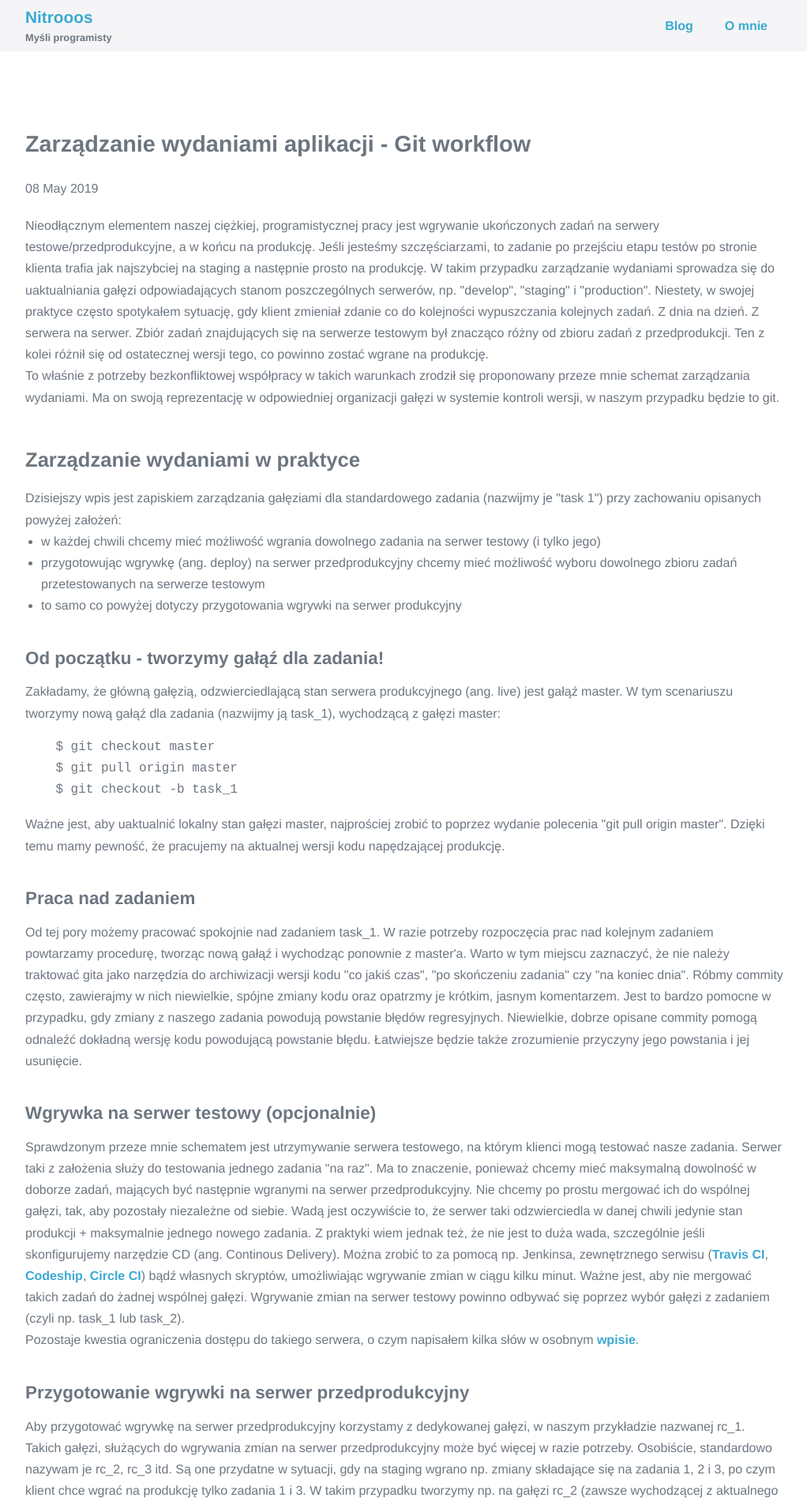
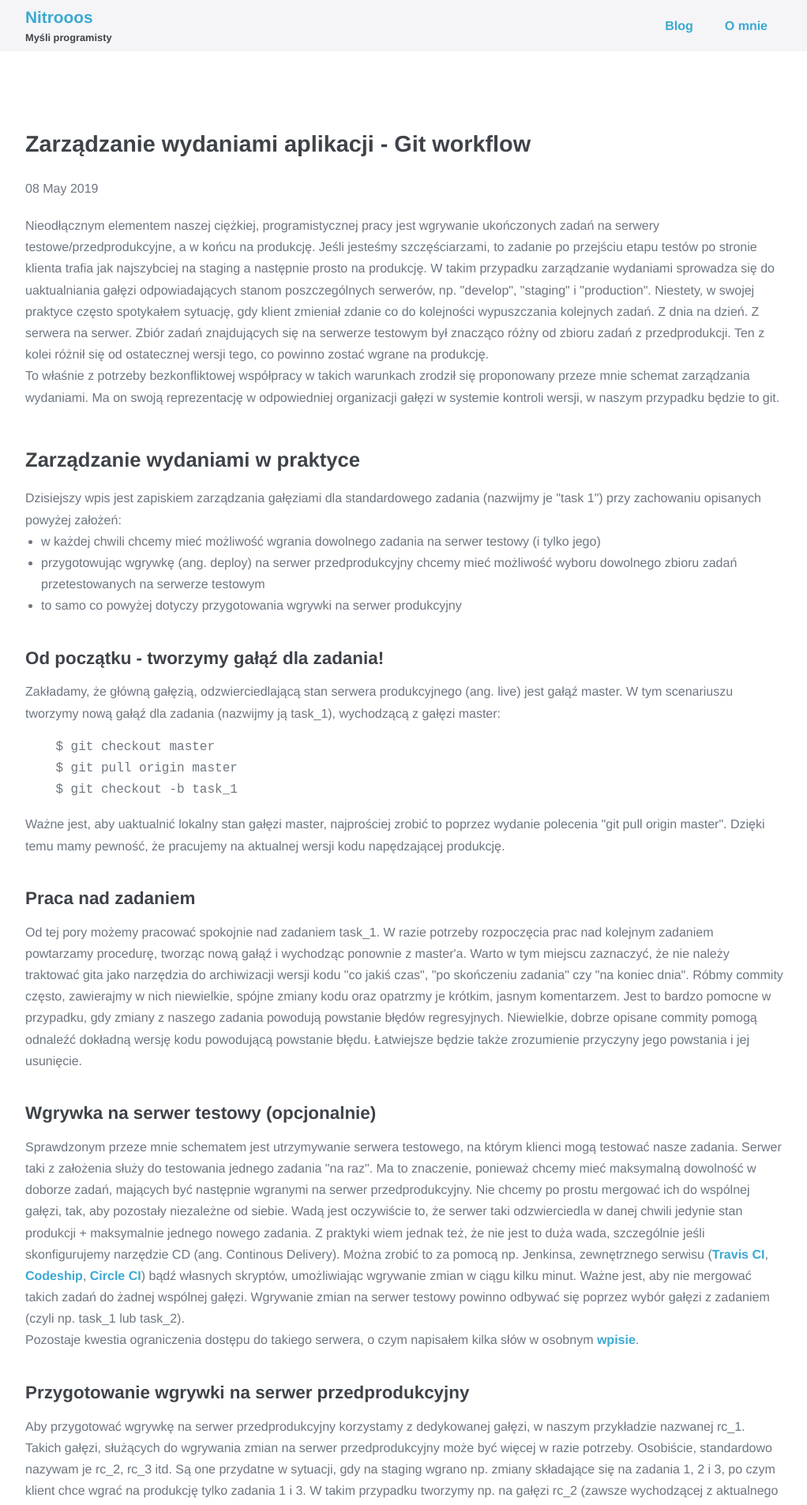
Before and after one commit to Nitrooos/Nitrooos.github.io, a Jekyll site: the page built from _posts/2019-05-08-zarzadzanie-wydaniami-git.html, in a window 1280 px wide. Shown: the top 1906 px of the page at 79% size, without its empty margins (128-1150 px from the left). Built offline with Jekyll 4.4.1, drawn with Linux system fonts in a browser that asks for light colours.

Commit message:
[NIT-6] Separate color for text header

```diff
--- a/_sass/common/colors.scss
+++ b/_sass/common/colors.scss
@@ -6,5 +6,6 @@ $code-border: #f5f5f5;
 
 $link: #3ba9d2;
 
+$text-header: #3e4349;
+$text-link: #3ba9d2;
 $text-main: #6d7680;
-$text-link: #3ba9d2;
--- a/_sass/common/typography.scss
+++ b/_sass/common/typography.scss
@@ -28,6 +28,7 @@ figcaption {
 }
 
 h1, h2, h3, h4, h5 {
+  color: $text-header;
   line-height: 1.2;
   font-weight: $font-weight-bold;
 }
```
